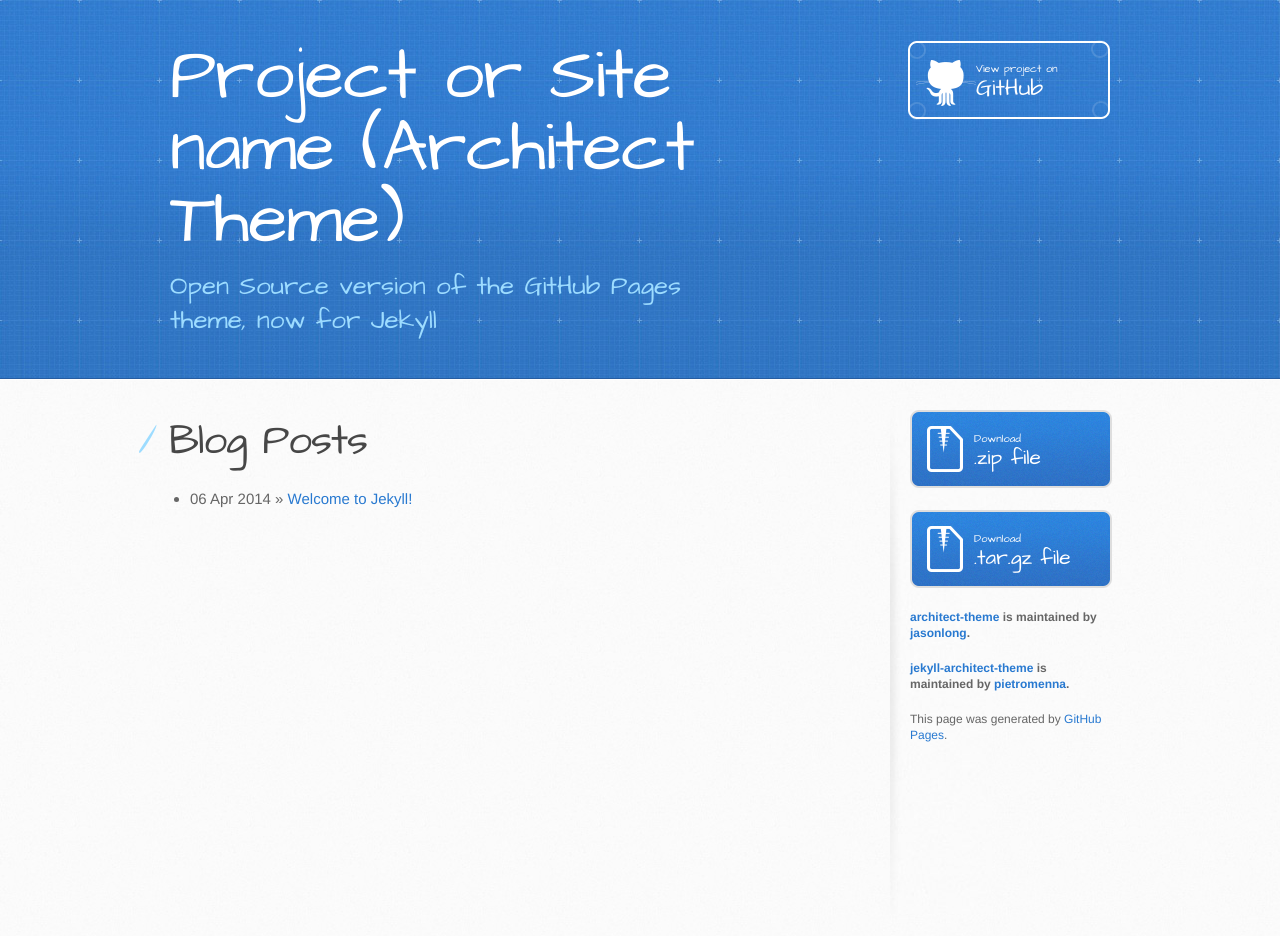
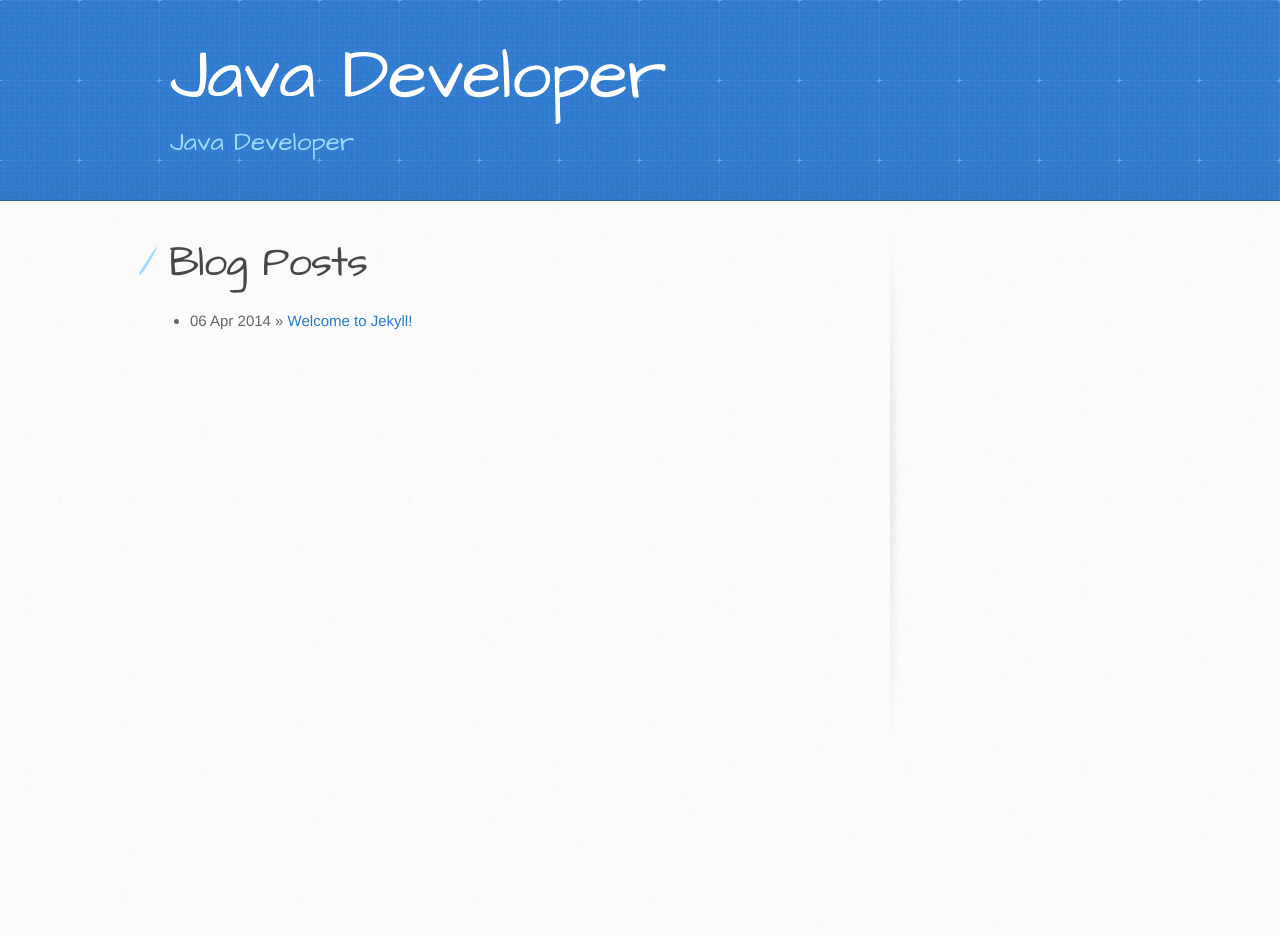
Before and after one commit to jaepils/jaepils.github.io, a Jekyll site: the page built from index.html, in a window 1280 px wide. Built offline with Jekyll 4.4.1, drawn with Linux system fonts in a browser that asks for light colours; after the commit the page ends 900 px from its top, so only the background shows below that.

Commit message:
타이틀 수정

```diff
--- a/_config.yml
+++ b/_config.yml
@@ -1,8 +1,8 @@
 # Setup
-name:         Project or Site name (Architect Theme)
+name:         Java Developer
 tagline:      A responsive theme for your project on GitHub Pages
 baseurl:      ""
-locale:       "en"
+locale:       "ko"
 
 # Gems
 gems:
--- a/_layouts/default.html
+++ b/_layouts/default.html
@@ -20,8 +20,7 @@
     <header>
       <div class="inner">
         <h1> {{ site.name }} </h1>
-        <h2>Open Source version of the GitHub Pages theme, now for Jekyll</h2>
-        <a href="https://github.com/pietromenna/jekyll-architect-theme" class="button"><small>View project on</small> GitHub</a>
+        <h2>Java Developer</h2>
       </div>
     </header>
 
@@ -34,20 +33,7 @@
         </section>
 
         <aside id="sidebar">
-          <a href="https://github.com/pietromenna/jekyll-architect-theme/archive/master.zip" class="button">
-            <small>Download</small>
-            .zip file
-          </a>
-          <a href="https://github.com/pietromenna/jekyll-architect-theme/archive/master.tar.gz" class="button">
-            <small>Download</small>
-            .tar.gz file
-          </a>
 
-          <p class="repo-owner"><a href="https://github.com/jasonlong/architect-theme">architect-theme</a> is maintained by <a href="https://github.com/jasonlong">jasonlong</a>.</p>
-
-          <p class="repo-owner"><a href="https://github.com/pietromenna/jekyll-architect-theme">jekyll-architect-theme</a> is maintained by <a href="https://github.com/pietromenna">pietromenna</a>.</p>
-
-          <p>This page was generated by <a href="https://pages.github.com">GitHub Pages</a>.</p>
         </aside>
       </div>
     </div>
```
